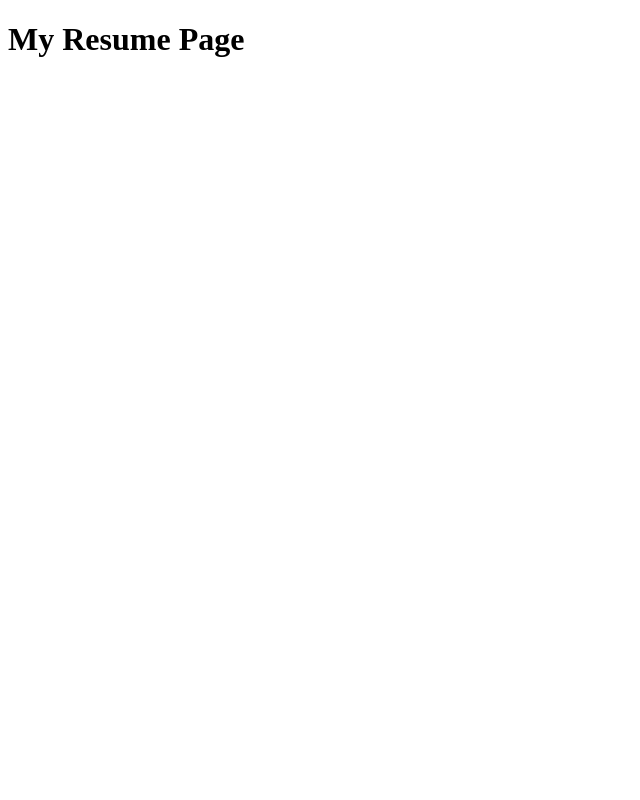
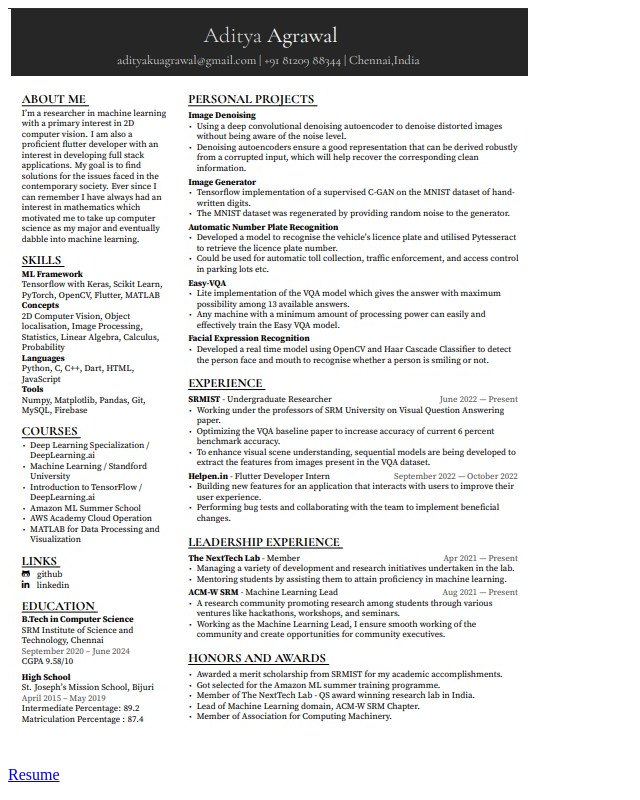
Before and after one commit to aadityaagrawal/aadityaagrawal.github.io, a plain HTML site: page index.html in a window 1280 px wide. Shown: the whole page, without its empty margins (0-640 px from the left). Drawn offline with Linux system fonts and the light colour scheme.

Commit message:
Resume file added

```diff
--- a/index.html
+++ b/index.html
@@ -7,6 +7,7 @@
     <title>Resume</title>
 </head>
 <body>
-    <h1>My Resume Page</h1>
+    <img src="Resume.jpg" alt="Resume">
+    <p><a href="Resume.pdf">Resume</a> </p>
 </body>
 </html>
```
Also changed, not shown: Resume.jpg (added), 1 other file.
